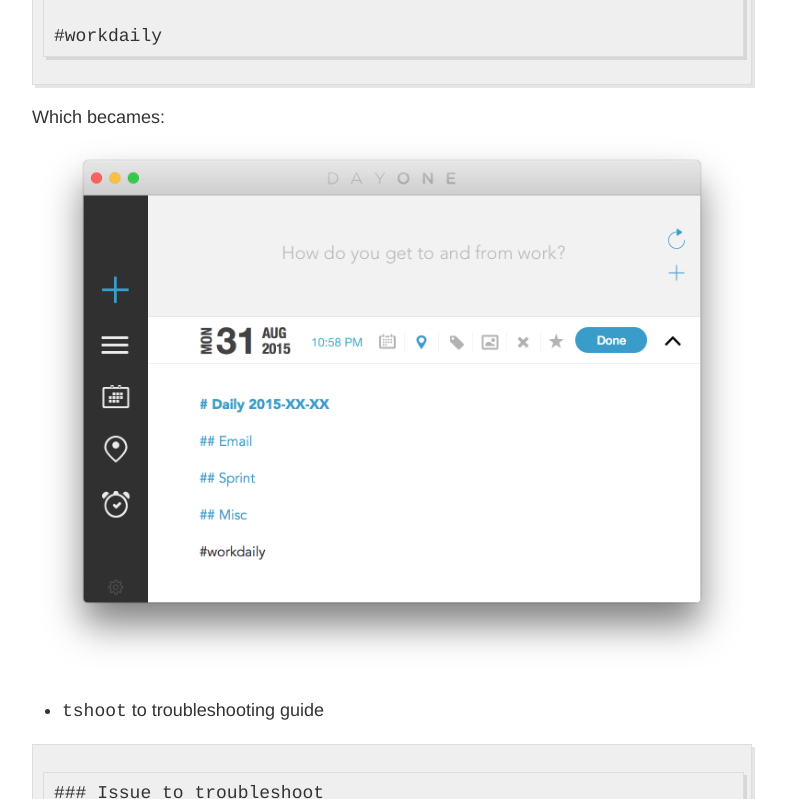
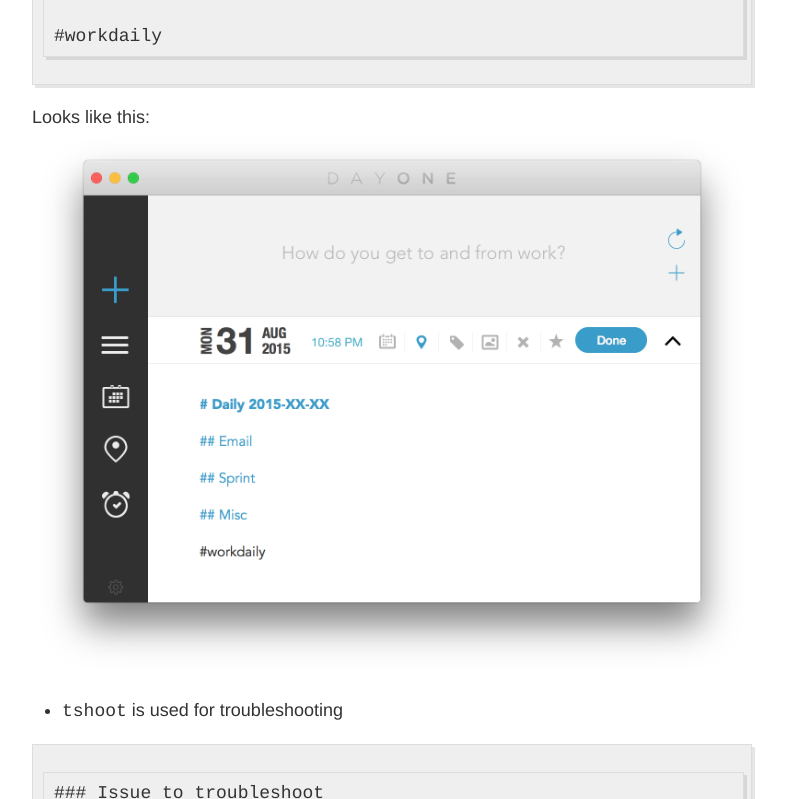
Before and after one commit to Valiev/valiev.github.io, a Jekyll site: the page built from _posts/2015-08-31-shortcuts.md, in a window 1280 px wide and 1400 px high. Shown: the part 601-1400 px from the top of the window, without its empty margins (248-1034 px from the left). Built offline with Jekyll 4.4.1, drawn with Linux system fonts in a browser that asks for light colours; Markdown is read by kramdown in place of the engine named in the settings.

Commit message:
shortcuts text correction

````diff
--- a/_posts/2015-08-31-shortcuts.md
+++ b/_posts/2015-08-31-shortcuts.md
@@ -21,10 +21,10 @@
 
 #workdaily
 ```
-Which becames:
+Looks like this:
 ![Day One workdaily example]({{ site.url }}/images/2015/day_one_shorcuts_workdaily.png)
 
-- `tshoot` to troubleshooting guide
+- `tshoot` is used for troubleshooting
 
 ```
 ### Issue to troubleshoot
````
